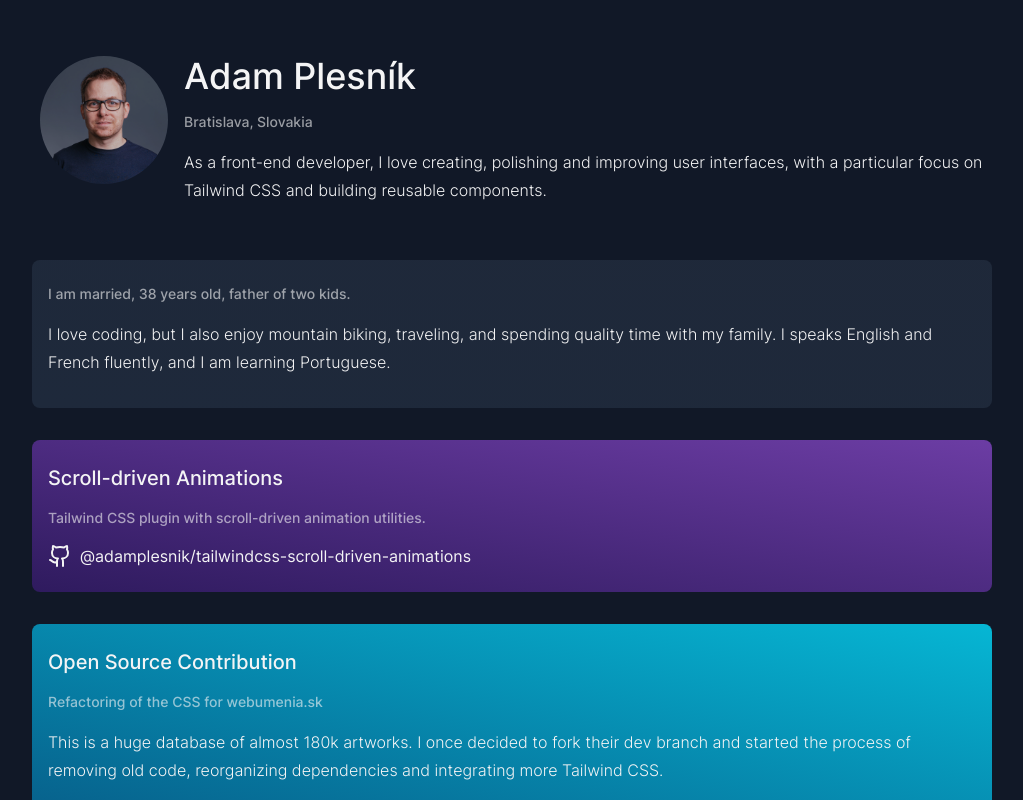
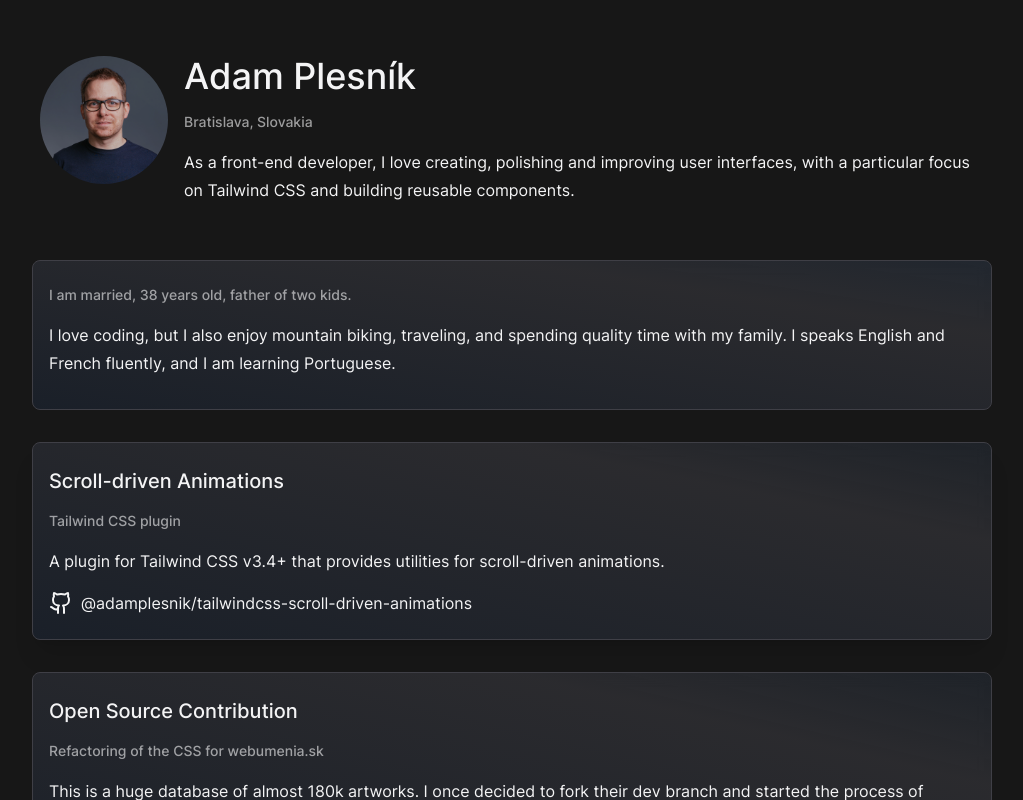
Before and after one commit to adamplesnik/adamplesnik.com, a React (Vite) app: page / in a window 1280 px wide. Shown: the top 800 px of the page, without its empty margins (128-1151 px from the left). Built offline with nearby package versions, Linux system fonts and the light colour scheme.

Commit message:
Next version of  tiles

```diff
--- a/index.html
+++ b/index.html
@@ -1,5 +1,5 @@
 <!doctype html>
-<html lang="en" class="bg-gray-900 text-zinc-100">
+<html lang="en" class="bg-neutral-900 text-zinc-100">
   <head>
     <meta charset="UTF-8" />
     <meta name="viewport" content="width=device-width, initial-scale=1.0" />
--- a/src/components/Link.tsx
+++ b/src/components/Link.tsx
@@ -14,12 +14,12 @@ const Link = ({ Icon = undefined, href, children }: PropsWithChildren<LinkProps>
       {Icon ? (
         <motion.div
           animate={{
-            rotate: anim ? 12 : 0,
+            scaleY: anim ? 0 : 1,
             y: anim ? 12 : 0,
-            opacity: anim ? 0 : 1,
+            // opacity: anim ? 0 : 1,
             width: anim ? 0 : undefined,
           }}
-          transition={{ duration: 0.3, delay: anim ? 0 : 1 }}
+          transition={{ duration: 0.3, delay: anim ? 0 : 0.45 }}
         >
           <Icon />
         </motion.div>
@@ -44,7 +44,7 @@ const Link = ({ Icon = undefined, href, children }: PropsWithChildren<LinkProps>
       </motion.div>
       <motion.div
         animate={{ left: anim ? '88%' : 12, width: anim ? 128 : 0 }}
-        transition={{ delay: 0.27, duration: 0.56 }}
+        transition={{ delay: 0.27, duration: 0.56, ease: [0, 1, 0, 1] }}
         className={
           'absolute -bottom-1 left-0 h-0.5 bg-gradient-to-r from-fuchsia-400 to-violet-800 transition-[max-width] duration-500 '
         }
--- a/src/components/Paragraph.tsx
+++ b/src/components/Paragraph.tsx
@@ -10,7 +10,7 @@ const Paragraph = ({
       className={
         'mb-4 w-full ' +
         (size === 'regular'
-          ? 'text-base font-light leading-7'
+          ? 'text-base leading-7'
           : size === 'large'
             ? 'text-lg'
             : 'text-sm font-medium opacity-60') +
--- a/src/components/TileWrapper.tsx
+++ b/src/components/TileWrapper.tsx
@@ -8,7 +8,12 @@ const TileWrapper = ({
 }: PropsWithChildren<TileWrapperProps>) => {
   return (
     <motion.div
-      className={'overflow-hidden rounded-lg ' + className + (padding ? ' p-4 pt-6' : '')}
+      className={
+        'overflow-hidden rounded-lg bg-gradient-to-tr from-slate-800/50 via-zinc-700/50 via-75% to-slate-700/30 backdrop-blur ' +
+        'border border-zinc-700 border-b-zinc-700 shadow-xl' +
+        className +
+        (padding ? ' p-4 pt-6' : '')
+      }
       layout
       whileHover={{ opacity: 0.9, scale: 1.03 }}
       transition={{
--- a/src/tiles/InfoTile.tsx
+++ b/src/tiles/InfoTile.tsx
@@ -5,7 +5,7 @@ import Photo from '../components/Photo'
 const InfoTile = () => {
   return (
     <div className="flex items-start gap-4 p-2">
-      <Photo></Photo>
+      <Photo />
       <div className="flex-1">
         <Heading size={1} className="text--300">
           Adam Plesník
--- a/src/tiles/PluginTile.tsx
+++ b/src/tiles/PluginTile.tsx
@@ -6,10 +6,11 @@ import TileWrapper from '../components/TileWrapper'
 
 const PluginTile = () => {
   return (
-    <TileWrapper className="bg-gradient-to-tr from-violet-900/50 to-purple-500/60" padding>
+    <TileWrapper className="" padding>
       <Heading size={2}>Scroll-driven Animations</Heading>
-      <Paragraph size="small">
-        Tailwind CSS plugin with scroll-driven animation utilities.
+      <Paragraph size="small">Tailwind CSS plugin</Paragraph>
+      <Paragraph>
+        A plugin for Tailwind CSS v3.4+ that provides utilities for scroll-driven animations.
       </Paragraph>
       <Link
         Icon={Github}
```
